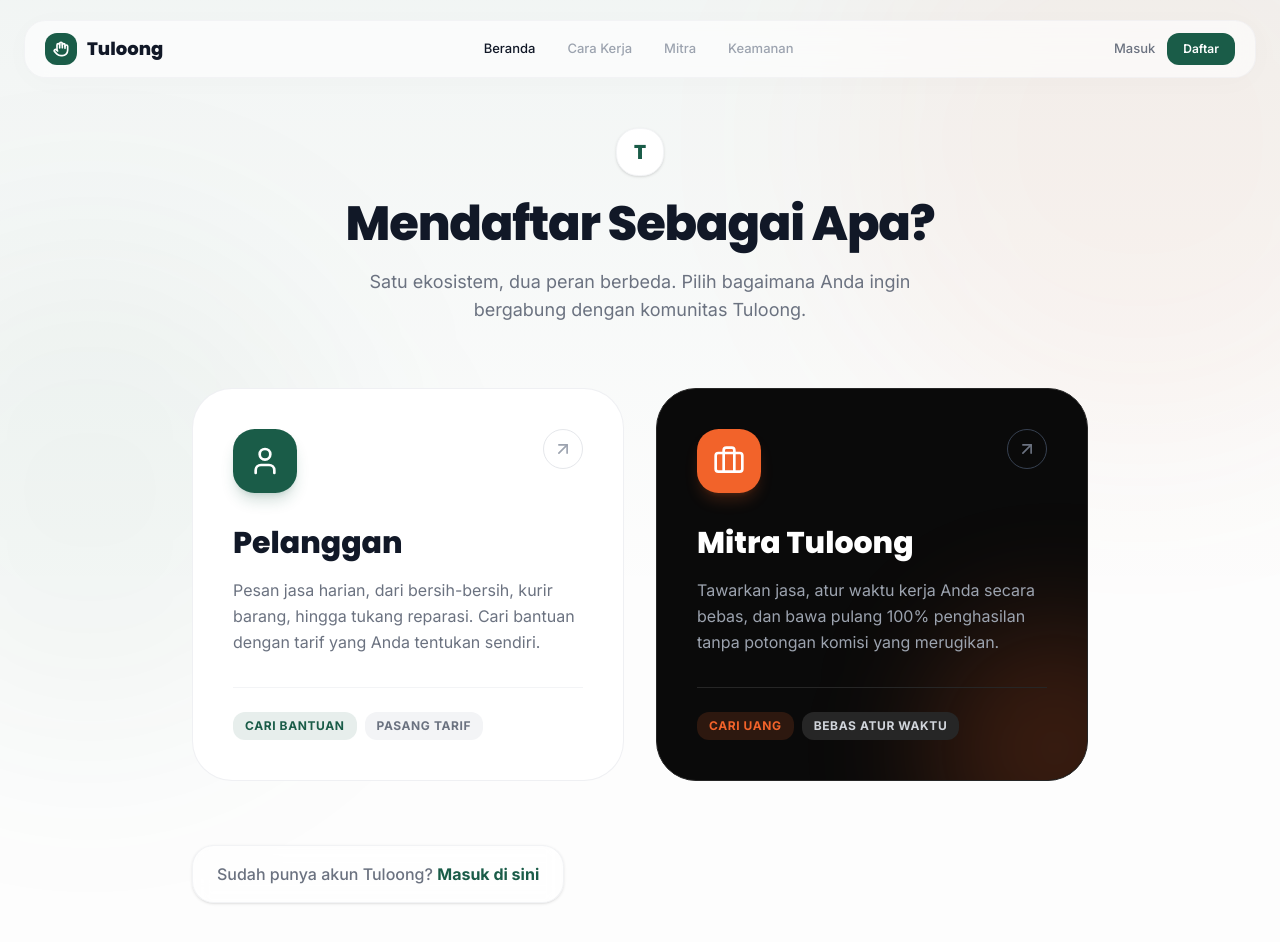
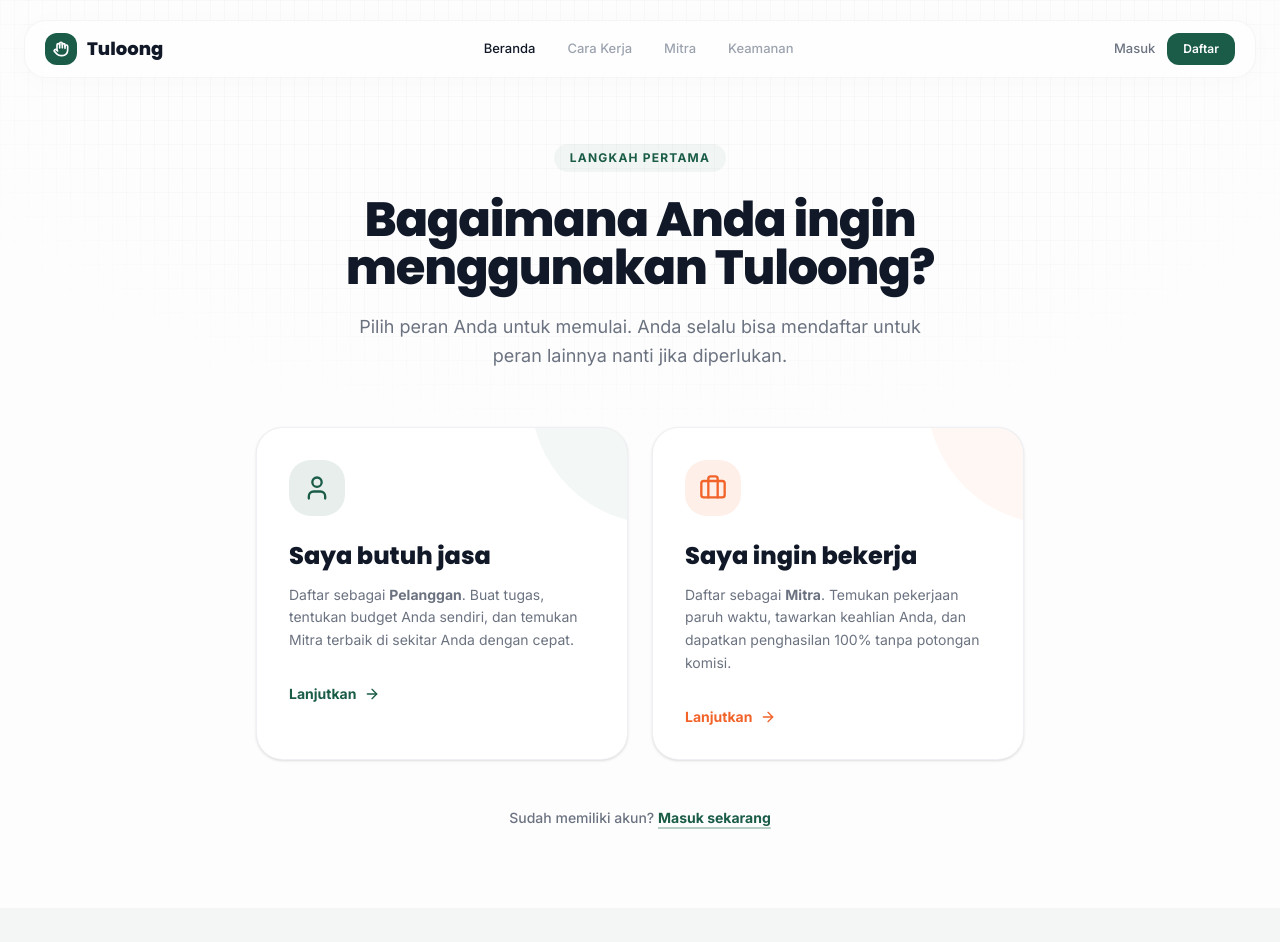
Before and after one commit to zakysf/Tuloong, a Next.js app: page /register in a window 1280 px wide. Shown: the top 942 px of the page. After the commit the page ends 908 px from the top, so only its background shows below. Built offline with nearby package versions, Linux system fonts and the light colour scheme.

Commit message:
style: redesign role selection page to match landing page aesthetics

```diff
--- a/app/(public)/register/page.tsx
+++ b/app/(public)/register/page.tsx
@@ -9,63 +9,53 @@ export const metadata = {
 export default function SelectRolePage() {
   return (
     <main className="min-h-screen bg-[#FDFDFD] selection:bg-[#F2632A]/15 selection:text-[#F2632A] relative overflow-hidden">
-      {/* Decorative Background Elements */}
-      <div className="absolute top-0 left-0 w-full h-[600px] bg-gradient-to-b from-[#1A5C48]/5 to-transparent pointer-events-none" />
-      <div className="absolute -top-40 -right-40 w-[600px] h-[600px] bg-[#F2632A]/5 rounded-full blur-[100px] pointer-events-none" />
-      <div className="absolute top-60 -left-40 w-[500px] h-[500px] bg-[#1A5C48]/5 rounded-full blur-[100px] pointer-events-none" />
+      {/* Subtle Background Pattern matching Landing Page */}
+      <div className="absolute inset-0 bg-[linear-gradient(to_right,#8080800a_1px,transparent_1px),linear-gradient(to_bottom,#8080800a_1px,transparent_1px)] bg-[size:14px_24px] [mask-image:radial-gradient(ellipse_60%_50%_at_50%_0%,#000_70%,transparent_100%)] pointer-events-none" />
 
       <LandingNavbar />
 
-      <div className="pt-32 pb-20 px-6 flex items-center justify-center min-h-screen relative z-10">
-        <div className="w-full max-w-4xl">
+      <div className="pt-36 pb-20 px-6 flex items-center justify-center min-h-screen relative z-10">
+        <div className="w-full max-w-4xl text-center">
 
-          {/* Header */}
-          <div className="text-center mb-16">
-            <div className="inline-flex items-center justify-center w-12 h-12 rounded-2xl bg-white border border-neutral-100 shadow-sm mb-6">
-              <span className="text-[#1A5C48] font-black text-xl" style={{ fontFamily: "var(--font-poppins, Poppins)" }}>T</span>
-            </div>
+          <div className="mb-14">
+            <span className="text-xs font-bold text-[#1A5C48] tracking-widest uppercase bg-[#1A5C48]/5 px-4 py-1.5 rounded-full mb-6 inline-block">
+              Langkah Pertama
+            </span>
             <h2
               className="text-4xl md:text-5xl font-extrabold text-neutral-900 mb-5 tracking-tight"
               style={{ fontFamily: "var(--font-heading)" }}
             >
-              Mendaftar Sebagai Apa?
+              Bagaimana Anda ingin menggunakan Tuloong?
             </h2>
-            <p className="text-neutral-500 text-lg max-w-xl mx-auto">
-              Satu ekosistem, dua peran berbeda. Pilih bagaimana Anda ingin bergabung dengan komunitas Tuloong.
+            <p className="text-neutral-500 text-lg max-w-xl mx-auto leading-relaxed">
+              Pilih peran Anda untuk memulai. Anda selalu bisa mendaftar untuk peran lainnya nanti jika diperlukan.
             </p>
           </div>
 
-          {/* Cards Grid */}
-          <div className="grid md:grid-cols-2 gap-6 lg:gap-8 max-w-4xl mx-auto">
+          <div className="grid md:grid-cols-2 gap-6 max-w-3xl mx-auto text-left">
 
             {/* Pelanggan Card */}
             <Link
               href="/register/pelanggan"
-              className="group relative block p-8 lg:p-10 rounded-[2.5rem] bg-white border border-neutral-200/60 overflow-hidden hover:border-[#1A5C48]/30 hover:shadow-2xl hover:shadow-[#1A5C48]/10 transition-all duration-500 hover:-translate-y-2"
+              className="group block p-8 rounded-3xl bg-white border border-neutral-200/60 shadow-sm hover:shadow-xl hover:border-[#1A5C48]/30 transition-all duration-300 hover:-translate-y-1 relative overflow-hidden"
             >
-              <div className="absolute inset-0 bg-gradient-to-br from-[#1A5C48]/5 via-transparent to-transparent opacity-0 group-hover:opacity-100 transition-opacity duration-500" />
+              <div className="absolute top-0 right-0 w-32 h-32 bg-[#1A5C48]/5 rounded-bl-full -mr-8 -mt-8 transition-transform duration-500 group-hover:scale-150" />
 
-              <div className="relative z-10 flex flex-col h-full">
-                <div className="flex justify-between items-start mb-8">
-                  <div className="w-16 h-16 rounded-2xl bg-[#1A5C48] text-white flex items-center justify-center shadow-lg shadow-[#1A5C48]/20 group-hover:scale-110 transition-transform duration-500">
-                    <User size={32} />
-                  </div>
-                  <div className="w-10 h-10 rounded-full border border-neutral-200 flex items-center justify-center text-neutral-400 group-hover:bg-[#1A5C48] group-hover:text-white group-hover:border-[#1A5C48] transition-all duration-500">
-                    <ArrowRight size={20} className="-rotate-45 group-hover:rotate-0 transition-transform duration-500" />
-                  </div>
+              <div className="relative z-10">
+                <div className="w-14 h-14 rounded-2xl bg-[#1A5C48]/10 text-[#1A5C48] flex items-center justify-center mb-6 group-hover:bg-[#1A5C48] group-hover:text-white transition-colors duration-300">
+                  <User size={28} />
                 </div>
 
-                <h3 className="font-extrabold text-neutral-900 text-2xl lg:text-3xl mb-4" style={{ fontFamily: "var(--font-heading)" }}>
-                  Pelanggan
+                <h3 className="font-extrabold text-neutral-900 text-2xl mb-3" style={{ fontFamily: "var(--font-heading)" }}>
+                  Saya butuh jasa
                 </h3>
 
-                <p className="text-neutral-500 text-base leading-relaxed flex-1">
-                  Pesan jasa harian, dari bersih-bersih, kurir barang, hingga tukang reparasi. Cari bantuan dengan tarif yang Anda tentukan sendiri.
+                <p className="text-neutral-500 text-sm leading-relaxed mb-8">
+                  Daftar sebagai <strong>Pelanggan</strong>. Buat tugas, tentukan budget Anda sendiri, dan temukan Mitra terbaik di sekitar Anda dengan cepat.
                 </p>
 
-                <div className="mt-8 pt-6 border-t border-neutral-100 flex items-center gap-2">
-                  <span className="text-xs font-bold text-[#1A5C48] uppercase tracking-wider bg-[#1A5C48]/10 px-3 py-1.5 rounded-lg">Cari Bantuan</span>
-                  <span className="text-xs font-bold text-neutral-500 uppercase tracking-wider bg-neutral-100 px-3 py-1.5 rounded-lg">Pasang Tarif</span>
+                <div className="flex items-center gap-2 text-[#1A5C48] font-bold text-sm">
+                  Lanjutkan <ArrowRight size={16} className="transform group-hover:translate-x-1 transition-transform" />
                 </div>
               </div>
             </Link>
@@ -73,42 +63,35 @@ export default function SelectRolePage() {
             {/* Mitra Card */}
             <Link
               href="/register/mitra"
-              className="group relative block p-8 lg:p-10 rounded-[2.5rem] bg-neutral-950 border border-neutral-800 overflow-hidden hover:border-[#F2632A]/50 hover:shadow-2xl hover:shadow-[#F2632A]/20 transition-all duration-500 hover:-translate-y-2"
+              className="group block p-8 rounded-3xl bg-white border border-neutral-200/60 shadow-sm hover:shadow-xl hover:border-[#F2632A]/30 transition-all duration-300 hover:-translate-y-1 relative overflow-hidden"
             >
-              <div className="absolute inset-0 bg-gradient-to-br from-[#F2632A]/10 via-transparent to-transparent opacity-0 group-hover:opacity-100 transition-opacity duration-500" />
-              <div className="absolute -bottom-24 -right-24 w-64 h-64 bg-[#F2632A]/20 rounded-full blur-[60px] group-hover:bg-[#F2632A]/30 transition-colors duration-500" />
+              <div className="absolute top-0 right-0 w-32 h-32 bg-[#F2632A]/5 rounded-bl-full -mr-8 -mt-8 transition-transform duration-500 group-hover:scale-150" />
 
-              <div className="relative z-10 flex flex-col h-full">
-                <div className="flex justify-between items-start mb-8">
-                  <div className="w-16 h-16 rounded-2xl bg-[#F2632A] text-white flex items-center justify-center shadow-lg shadow-[#F2632A]/20 group-hover:scale-110 transition-transform duration-500">
-                    <Briefcase size={32} />
-                  </div>
-                  <div className="w-10 h-10 rounded-full border border-neutral-700 flex items-center justify-center text-neutral-500 group-hover:bg-[#F2632A] group-hover:text-white group-hover:border-[#F2632A] transition-all duration-500">
-                    <ArrowRight size={20} className="-rotate-45 group-hover:rotate-0 transition-transform duration-500" />
-                  </div>
+              <div className="relative z-10">
+                <div className="w-14 h-14 rounded-2xl bg-[#F2632A]/10 text-[#F2632A] flex items-center justify-center mb-6 group-hover:bg-[#F2632A] group-hover:text-white transition-colors duration-300">
+                  <Briefcase size={28} />
                 </div>
 
-                <h3 className="font-extrabold text-white text-2xl lg:text-3xl mb-4" style={{ fontFamily: "var(--font-heading)" }}>
-                  Mitra Tuloong
+                <h3 className="font-extrabold text-neutral-900 text-2xl mb-3" style={{ fontFamily: "var(--font-heading)" }}>
+                  Saya ingin bekerja
                 </h3>
 
-                <p className="text-neutral-400 text-base leading-relaxed flex-1">
-                  Tawarkan jasa, atur waktu kerja Anda secara bebas, dan bawa pulang 100% penghasilan tanpa potongan komisi yang merugikan.
+                <p className="text-neutral-500 text-sm leading-relaxed mb-8">
+                  Daftar sebagai <strong>Mitra</strong>. Temukan pekerjaan paruh waktu, tawarkan keahlian Anda, dan dapatkan penghasilan 100% tanpa potongan komisi.
                 </p>
 
-                <div className="mt-8 pt-6 border-t border-neutral-800 flex items-center gap-2">
-                  <span className="text-xs font-bold text-[#F2632A] uppercase tracking-wider bg-[#F2632A]/15 px-3 py-1.5 rounded-lg">Cari Uang</span>
-                  <span className="text-xs font-bold text-neutral-300 uppercase tracking-wider bg-neutral-800 px-3 py-1.5 rounded-lg">Bebas Atur Waktu</span>
+                <div className="flex items-center gap-2 text-[#F2632A] font-bold text-sm">
+                  Lanjutkan <ArrowRight size={16} className="transform group-hover:translate-x-1 transition-transform" />
                 </div>
               </div>
             </Link>
 
           </div>
 
-          <div className="mt-16 text-center text-base text-neutral-500 font-medium bg-white/50 backdrop-blur-sm border border-neutral-200/50 py-4 px-6 rounded-2xl inline-block mx-auto max-w-fit shadow-sm">
-            Sudah punya akun Tuloong?{" "}
-            <Link href="/login" className="font-bold text-[#1A5C48] hover:text-[#F2632A] transition-colors">
-              Masuk di sini
+          <div className="mt-12 text-center text-sm text-neutral-500 font-medium">
+            Sudah memiliki akun?{" "}
+            <Link href="/login" className="font-bold text-[#1A5C48] hover:text-[#124233] transition-colors underline decoration-2 underline-offset-4 decoration-[#1A5C48]/30">
+              Masuk sekarang
             </Link>
           </div>
         </div>
```
